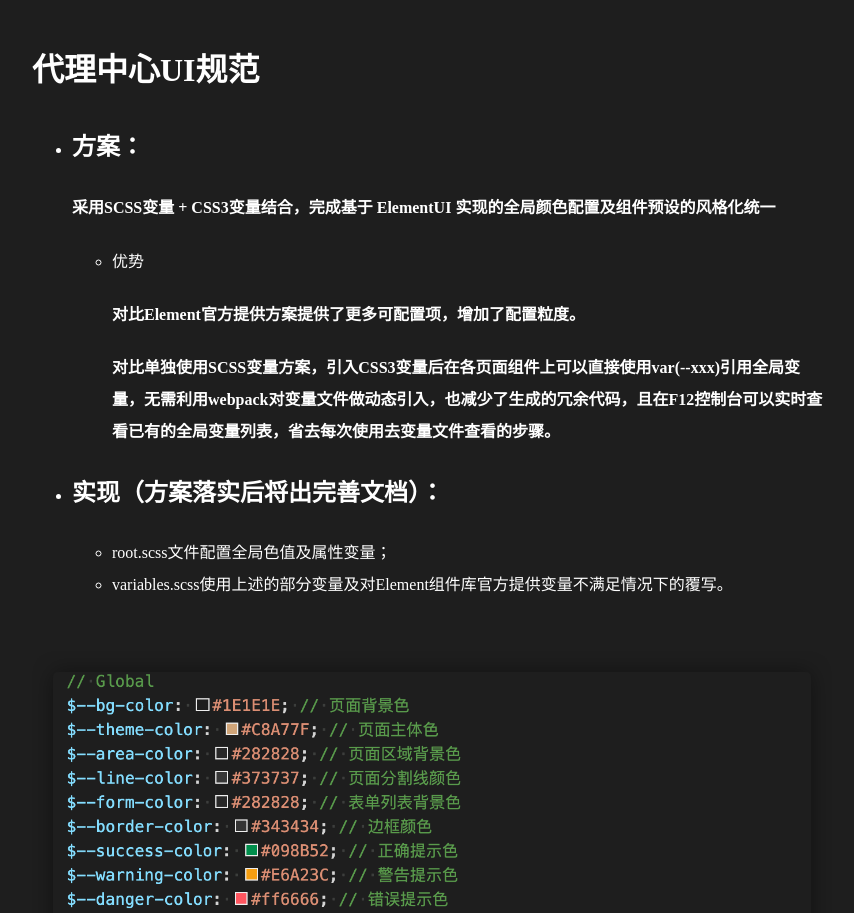
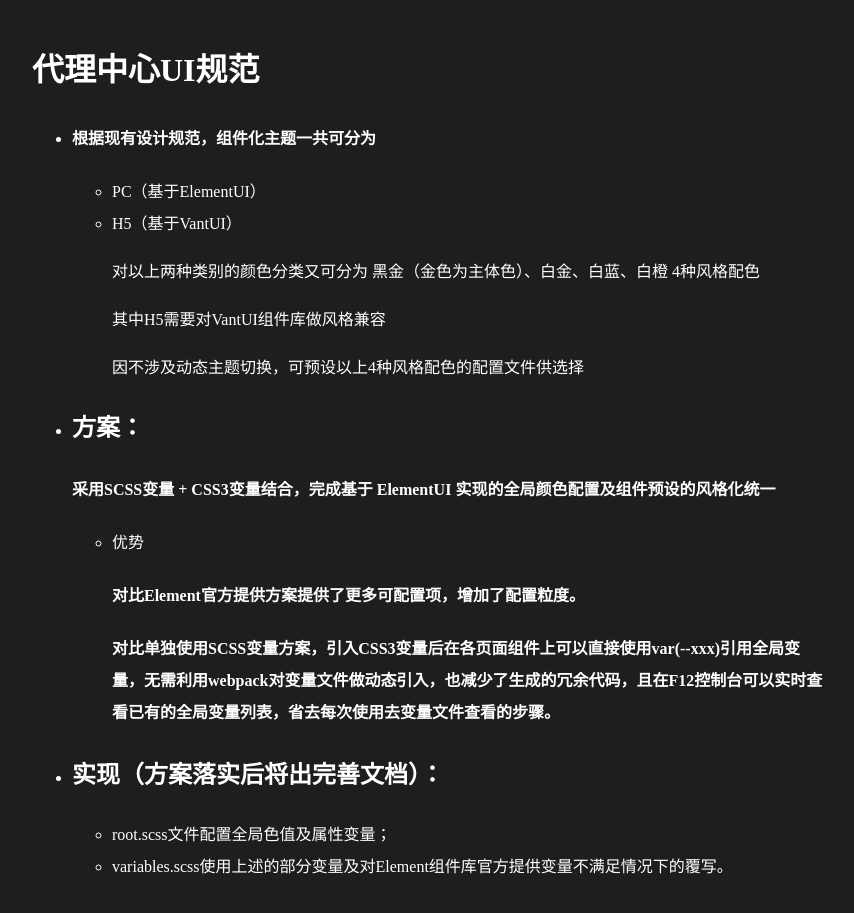
Before and after one commit to Aaminly/ElementUI-Theme, a Vue app: page / in a window 1280 px wide. Shown: the part 1580-2493 px from the top of the page, without its empty margins (208-1062 px from the left). Built offline with nearby package versions, Linux system fonts and the light colour scheme.

Commit message:
add: 更新规范描述

```diff
--- a/src/App.vue
+++ b/src/App.vue
@@ -107,6 +107,21 @@
       <h1>代理中心UI规范</h1>
       <ul>
         <li>
+          <h4>根据现有设计规范，组件化主题一共可分为</h4>
+          <ul>
+            <li>PC（基于ElementUI）</li>
+            <li>
+              H5（基于VantUI）
+              <p>
+                对以上两种类别的颜色分类又可分为
+                黑金（金色为主体色）、白金、白蓝、白橙 4种风格配色
+              </p>
+              <p>其中H5需要对VantUI组件库做风格兼容</p>
+              <p>因不涉及动态主题切换，可预设以上4种风格配色的配置文件供选择</p>
+            </li>
+          </ul>
+        </li>
+        <li>
           <h2>方案：</h2>
           <h4>
             采用SCSS变量 + CSS3变量结合，完成基于 ElementUI
```
